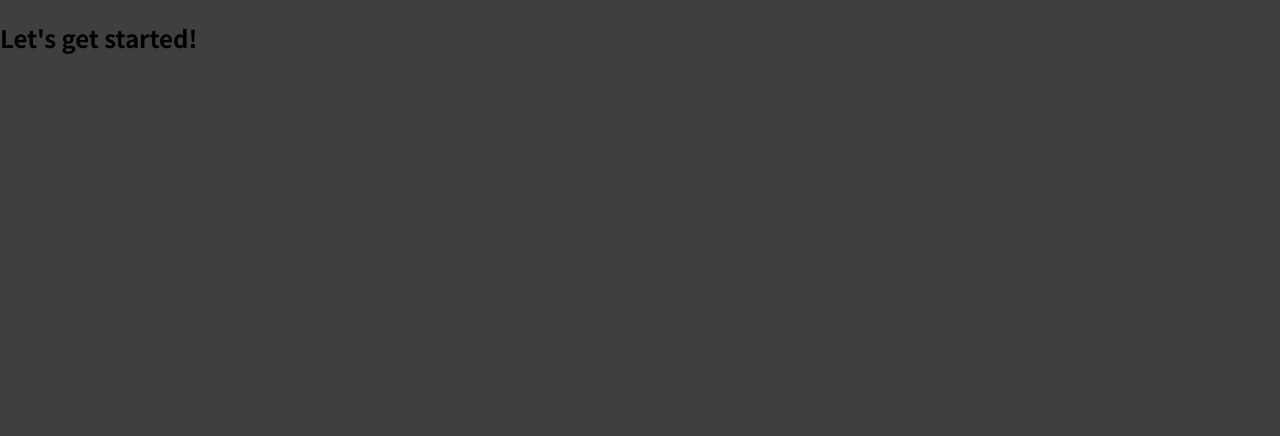
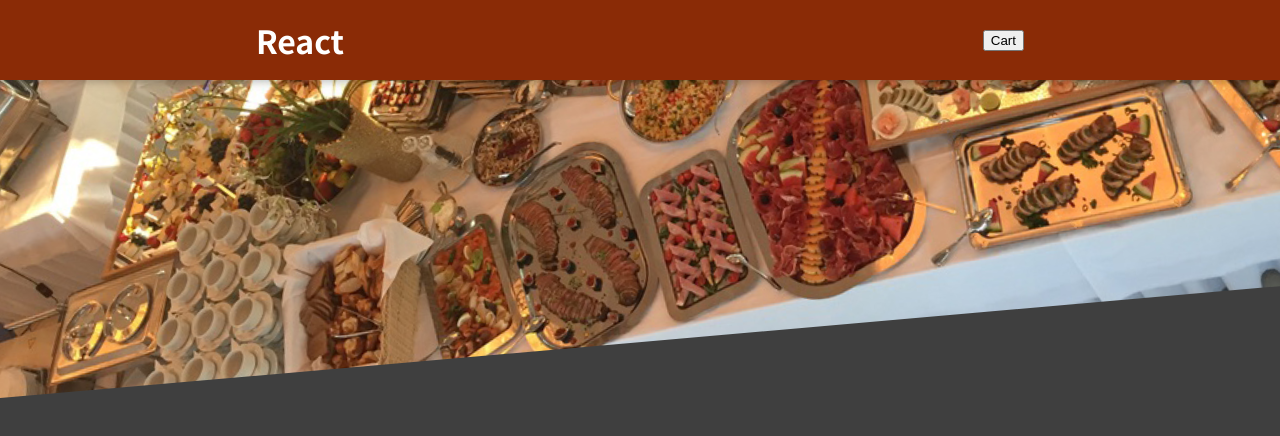
Before and after one commit to myoaung99/food-order-app-2nd, a React (Create React App) app: page / in a window 1280 px wide. Shown: the top 436 px of the page. Built offline with nearby package versions, Linux system fonts and the light colour scheme.

Commit message:
added file structure & Header component

```diff
--- a/src/App.js
+++ b/src/App.js
@@ -1,8 +1,11 @@
+import react from "react";
+import Header from "./Layout/Header";
+
 function App() {
   return (
-    <div>
-      <h2>Let's get started!</h2>
-    </div>
+    <>
+      <Header />
+    </>
   );
 }
 
--- /dev/null
+++ b/src/Layout/Header.jsx
@@ -0,0 +1,19 @@
+import React from "react";
+import mealImage from "../assets/meals.jpg";
+import classes from "./Header.module.css";
+
+const Header = () => {
+  return (
+    <>
+      <header className={classes.header}>
+        <h1>React</h1>
+        <button>Cart</button>
+      </header>
+      <div className={classes["main-image"]}>
+        <img src={mealImage} alt="A table full of meals." />
+      </div>
+    </>
+  );
+};
+
+export default Header;
--- /dev/null
+++ b/src/Layout/Header.module.css
@@ -0,0 +1,31 @@
+.header {
+  width: 100%;
+  height: 5rem;
+  background-color: #8a2b06;
+  color: white;
+  box-shadow: 0 2px 8px rgba(0, 0, 0, 0.25);
+  padding: 0 20%;
+
+  display: flex;
+  align-items: center;
+  justify-content: space-between;
+
+  position: fixed;
+  top: 0;
+  left: 0;
+  z-index: 20;
+}
+
+.main-image {
+  width: 100%;
+  height: 25rem;
+  overflow: hidden;
+  z-index: 0;
+}
+
+.main-image img {
+  width: 110%;
+  height: 100%;
+  object-fit: cover;
+  transform: rotateZ(-5deg) translateY(-4rem) translateX(-1rem);
+}
```
Also changed, not shown: src/assets/meals.jpg (added), 1 other file (tests, documents, lock files or other folders).
